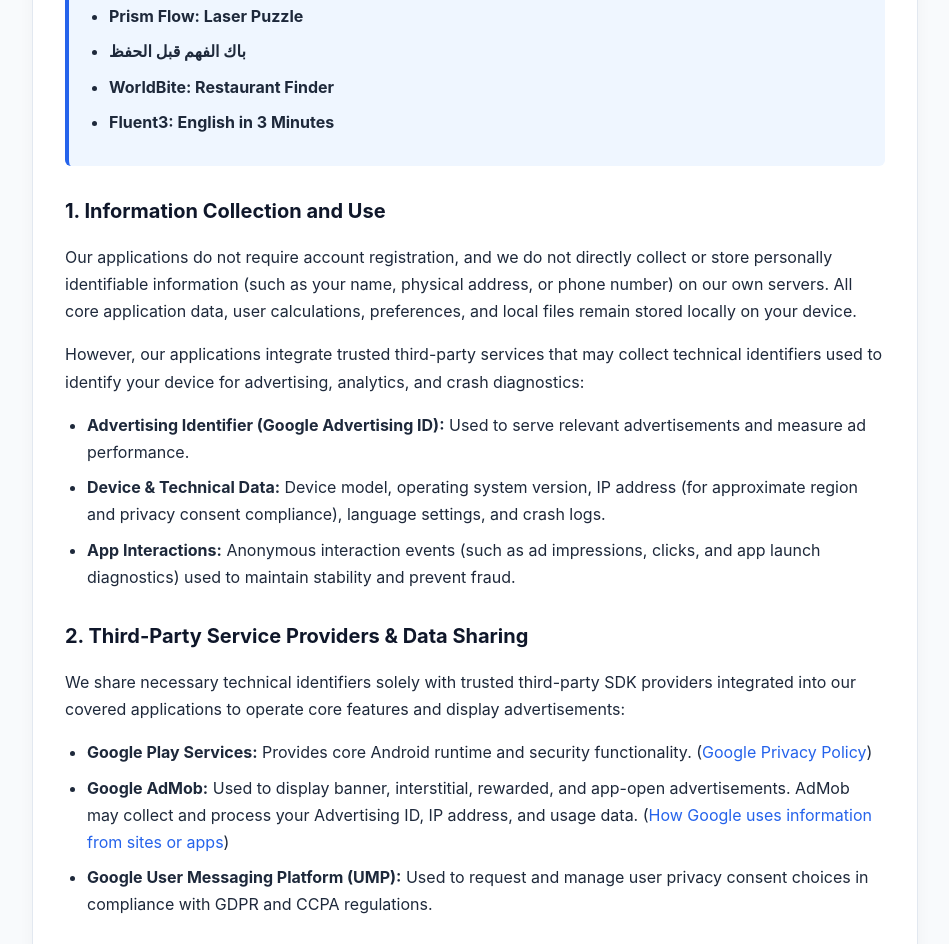
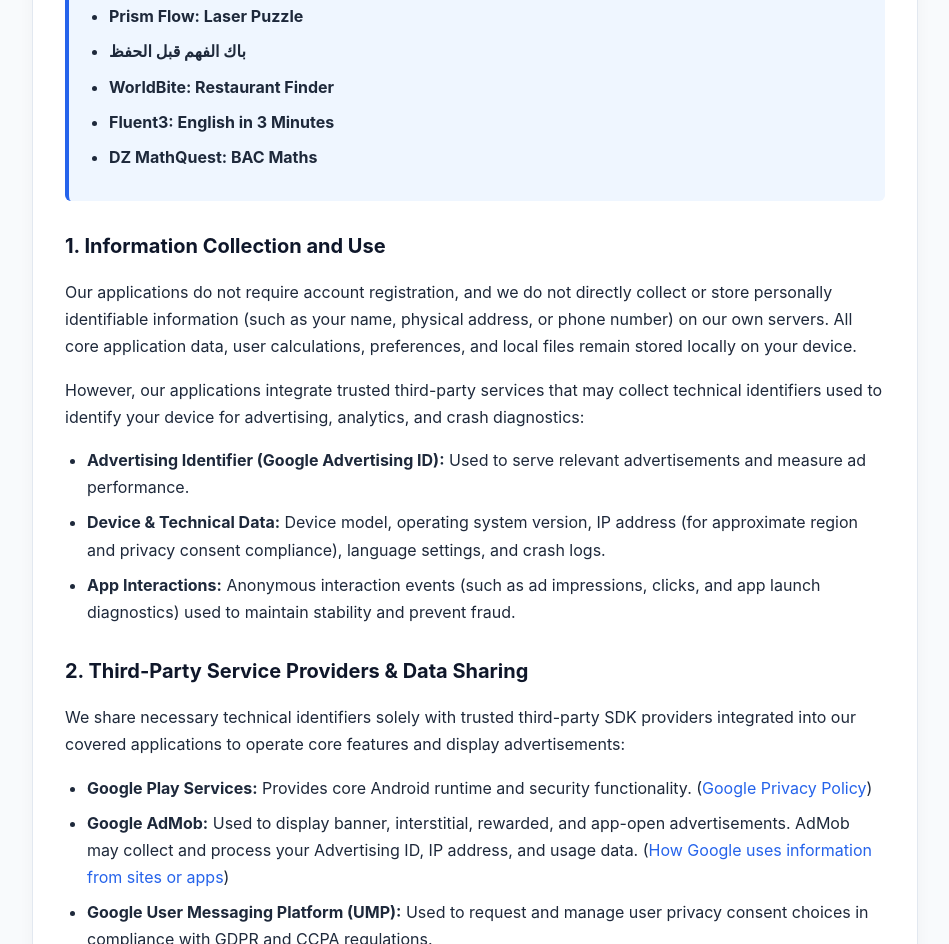
Before and after one commit to Sabir-Makhlouf/Sabir-Makhlouf.github.io, a plain HTML site: page privacy-policy.html in a window 1280 px wide. Shown: the part 815-1759 px from the top of the page, without its empty margins (165-1114 px from the left). Drawn offline with Linux system fonts and the light colour scheme.

Commit message:
Add DZ MathQuest to privacy policy list

```diff
--- a/privacy-policy.html
+++ b/privacy-policy.html
@@ -115,6 +115,7 @@
         <li><strong>باك الفهم قبل الحفظ</strong></li>
         <li><strong>WorldBite: Restaurant Finder</strong></li>
         <li><strong>Fluent3: English in 3 Minutes</strong></li>
+        <li><strong>DZ MathQuest: BAC Maths</strong></li>
 
       </ul>
     </div>
```
